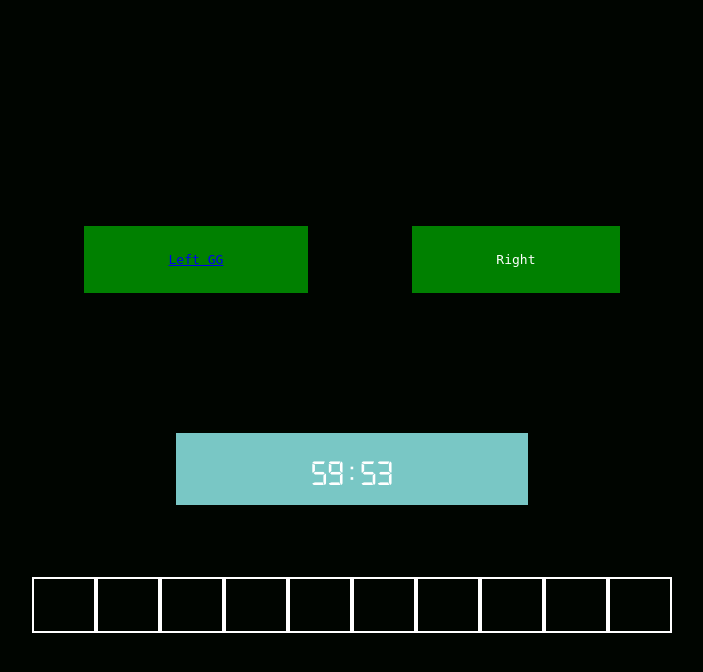
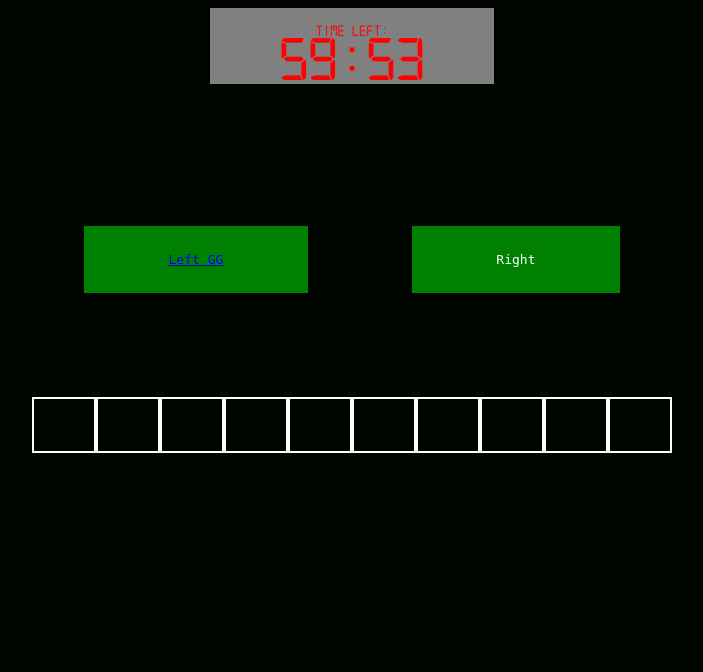
Before and after one commit to SytzeSimonse/CS_EscapeRoom, a PHP site: page /game.php in a window 1280 px wide. Shown: the top 672 px of the page, without its empty margins (288-991 px from the left). Run offline with PHP 8.4, Linux system fonts and the light colour scheme; some libraries are stand-ins or nearby versions.

Commit message:
Changed styling and position of countdown timer.

```diff
--- a/css/beezee.css
+++ b/css/beezee.css
@@ -34,16 +34,17 @@ div#eyes_container {
 div#timer_container {
   display: grid;
   grid-template-columns: auto;
+  background-color: var(--grijs-blauw);
+  color: red;
+  font-family: Digital7Mono;
+  text-align: center;
+  width: 20%;
+  margin: auto;
+  padding: 1em;
 }
 
 div#timer {
-  text-align: center;
-  font-size: 36px;
-  background-color: var(--grijs-blauw);
-  font-family: Digital7Mono;
-  margin: 1em 4em 2em 4em;
-  height: 2em;
-  line-height: 2em;
+  font-size: 4em;
 }
 
 /* Container of mouth */
--- a/css/main.css
+++ b/css/main.css
@@ -12,7 +12,7 @@
     --zwart:        #000500;
     --paars:        #802392;
     --rood:         #f22e2e;
-    --grijs-blauw:  #79c7c5;
+    --grijs-blauw:  grey;
     --grijs-licht:  #ade1e5;
 }
 
--- a/game.php
+++ b/game.php
@@ -21,6 +21,12 @@
   </head>
   <body>
 
+    <!-- The escape room timer -->
+    <div id="timer_container">
+      <div>Time left:</div>
+      <div id="timer">2:00</div>
+    </div>
+
     <!-- Create BEE_ZEE (the robot) -->
     <div id="beezee_container">
 
@@ -30,10 +36,6 @@
           <div id="left_eye">Left GG</div>
         </a>
         <div id="right_eye">Right</div>
-      </div>
-
-      <div id="timer_container">
-        <div id="timer">2:00</div>
       </div>
 
       <!-- FRAME mouth -->
```
